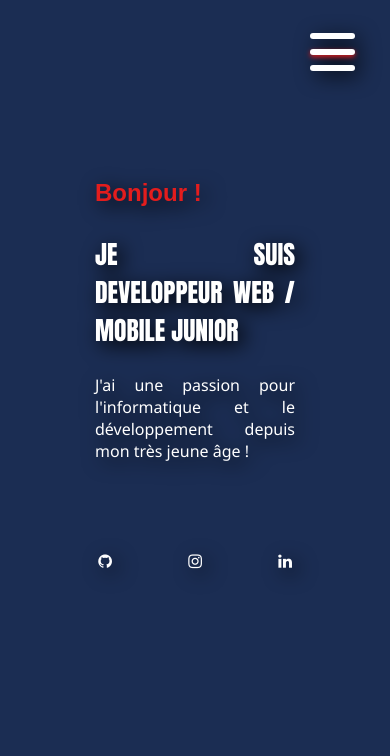
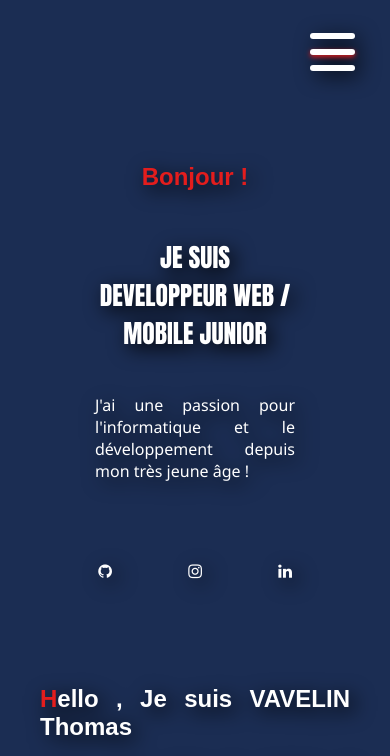
Before and after one commit to Thomasvvl/Mon-portfolio, a plain HTML site: page index.html in a window 390 px wide. Shown: the top 756 px of the page. Drawn offline with Linux system fonts and the light colour scheme.

Commit message:
mise a jour

```diff
--- a/CSS/a-propos.css
+++ b/CSS/a-propos.css
@@ -35,6 +35,7 @@
 .texte h1::first-letter{
 
     color: #E31D1D;
+
 
 
 }
@@ -94,15 +95,9 @@
         flex-direction: column ;
         justify-content: center;
         align-items: center;
+        margin-top: -6em;
 
     }
-
-    .snap img {
-
-        width: 290px;
-
-    }
-
 
     .snap{
 
--- a/CSS/accueil.css
+++ b/CSS/accueil.css
@@ -227,7 +227,6 @@ img {
         cursor: pointer;
         transition: all .5s ease-in-out;
         float: right;
-
     }
 
     .menu-btn__burger {
@@ -283,10 +282,9 @@ img {
 }
 
 /*-----------------Header--------------------------------------------------------------------------------------------- */
-
 header {
 
-    position: sticky;
+    position: sticky ;
     top: 0;
 }
 
@@ -299,10 +297,29 @@ header {
 
 .presentation {
 
-    padding-top: 4em;
+
+    display: flex;
+    flex-direction: column ;
+
+}
+
+.presentation h3{
+
+    text-align: center;
+
+}
 
 
+.mid {
+
+    display: flex;
+    flex-direction: column ;
+    align-items: center;
+    margin-top: 3em;
+
 }
+
+
 
 
 
@@ -323,15 +340,7 @@ header {
 
 }
 
-.presentation {
 
-    display: flex;
-    flex-direction: column;
-
-
-
-
-}
 
 /*-----------------LES RESEAUX--------------------------------------------------------------------------------------------- */
 
@@ -339,16 +348,16 @@ header {
 
     justify-content: center;
 
+
 }
 
 .fa {
 
     background: none;
-    margin-top: 40px;
+    margin-top: 30px;
 }
 
 .fa:hover{
-
 
     background: none;
     background-color: #162647;
```
